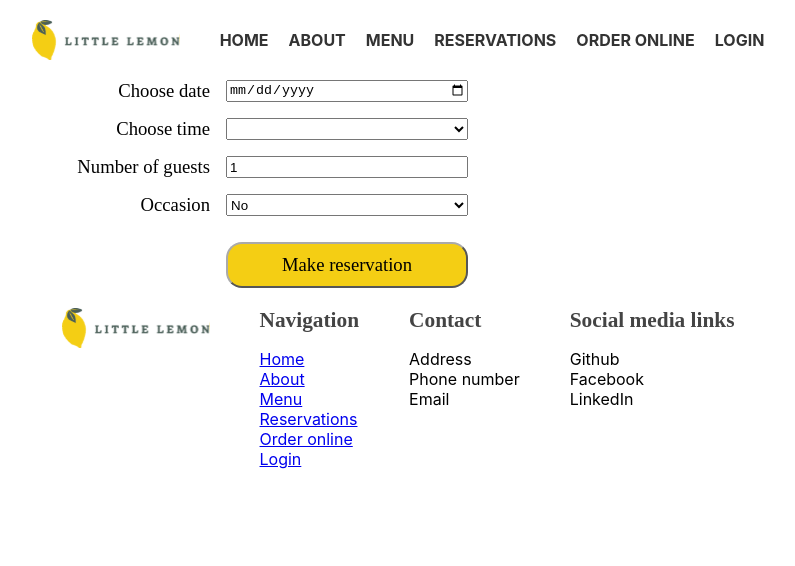
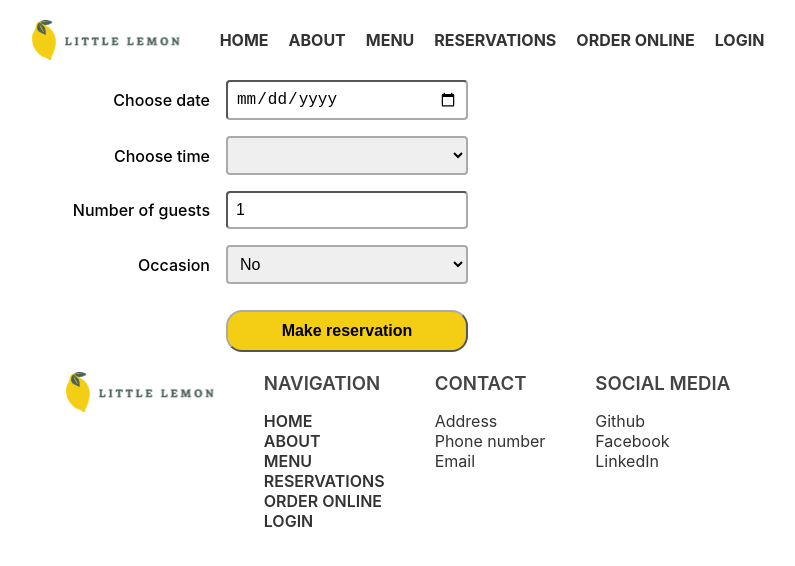
Before and after one commit to VitalyVorobyev/MetaUICapstone, a React (Create React App) app: page /booking in a window 1280 px wide. Shown: the top 566 px of the page, without its empty margins (242-1037 px from the left). Built offline with nearby package versions, Linux system fonts and the light colour scheme.

Commit message:
unit tests fixed

```diff
--- a/src/App.css
+++ b/src/App.css
@@ -340,6 +340,15 @@ footer {
 footer ul {
   list-style: none;
   padding: 0;
+  color: #333;
+}
+
+footer a {
+  color: #333;
+  text-decoration: none;
+  font-weight: 600;
+  text-transform: uppercase;
+  font-size: 12pt;
 }
 
 .footer-section {
@@ -348,7 +357,8 @@ footer ul {
 }
 
 .footer-header {
-  font: 16pt Karia;
+  text-transform: uppercase;
+  font-size: 14pt;
   font-weight: 600;
   color: #444;
   margin: 0;
@@ -361,18 +371,27 @@ footer ul {
   display: grid;
   grid-template-columns: 1fr 1fr;
   gap: 16px;
-  font: 14pt Karia;
+  font-size: 12pt;
   font-weight: 500;
   text-align: right;
+  align-items: center;
 }
 
 .llform-button {
   background-color: #F4CE14;
-  font: 14pt Karia;
-  font-weight: 500;
+  font-size: 12pt;
+  font-weight: 600;
   padding: 10px 30px;
   margin: 10px 0px;
   border-width: 2px;
   border-color: #aaa;
   border-radius: 16px;
 }
+
+.llform > input, .llform > select {
+  font-size: 12pt;
+  padding: 8px;
+  border-width: 2px;
+  border-color: #aaa;
+  border-radius: 4px;
+}
--- a/src/App.js
+++ b/src/App.js
@@ -8,10 +8,10 @@ import LittleLemonRoutes from './components/LittleLemonRoutes';
 
 import { fetchAPI } from './components/BookAPI';
 
-const updateTimes = (times, date) => {
+export const updateTimes = (times, date) => {
   return fetchAPI(date);
 }
-const initializeTimes = (date) => fetchAPI(date);
+export const initializeTimes = (date) => fetchAPI(date);
 
 const App = () => {
   const [availableTimes, dispatchAvailableTimes] = useReducer(updateTimes, null, initializeTimes);
--- a/src/components/BookingForm.js
+++ b/src/components/BookingForm.js
@@ -33,7 +33,7 @@ const BookingForm = (props) => {
             <input type="date" id="res-date" name="res-date" onChange={dateChanged}/>
             <label htmlFor="res-time">Choose time</label>
             <select id="res-time" name="res-time" onChange={timeChanged}>
-                { props.availableTimes.map((item, index) => <option key={index}>{item}</option>) }
+                { props.availableTimes?.map((item, index) => <option key={index}>{item}</option>) }
             </select>
             <label htmlFor="guests">Number of guests</label>
             <input type="number" placeholder='1' min="1" max="10"
--- a/src/components/Footer.js
+++ b/src/components/Footer.js
@@ -20,7 +20,7 @@ const Footer = () => {
                 </ul>
             </section>
             <section className="footer-section">
-                <h2 className="footer-header">Social media links</h2>
+                <h2 className="footer-header">Social media</h2>
                 <ul>
                     <li>Github</li>
                     <li>Facebook</li>
```
Also changed, not shown: 2 other files (tests, documents, lock files or other folders).
